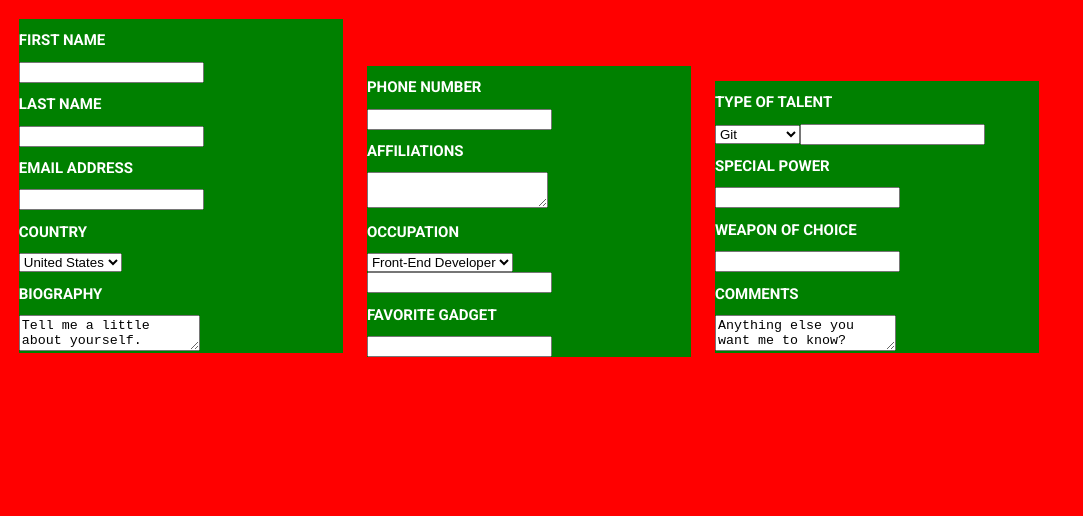
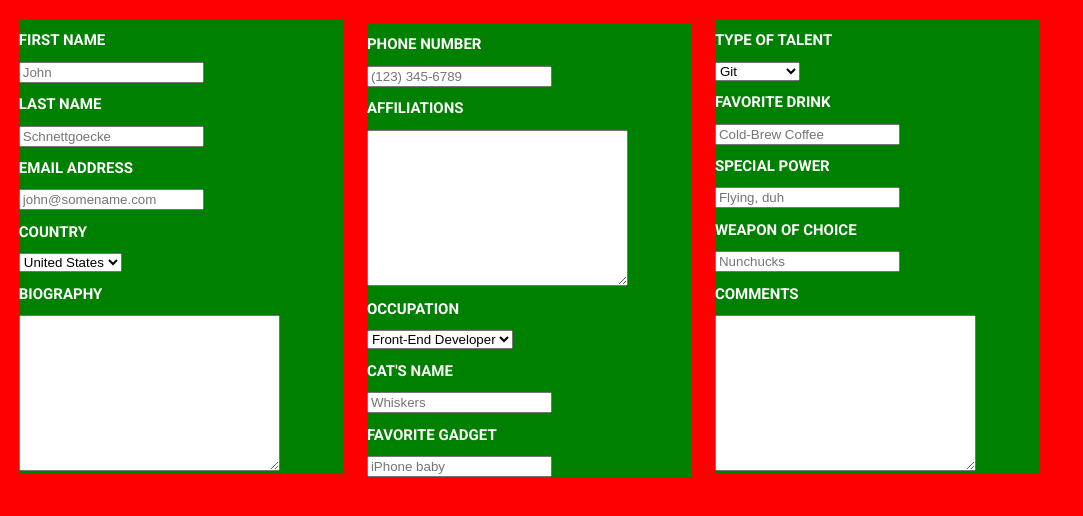
Before and after one commit to schnetthappens/2.2-responsive-exercises, a plain HTML site: page form.html in a window 1280 px wide. Shown: the whole page, without its empty margins (0-1083 px from the left). Drawn offline with Linux system fonts and the light colour scheme.

Commit message:
Fix select tags

```diff
--- a/form.html
+++ b/form.html
@@ -12,13 +12,13 @@
     <!--COLUMN ONE-->
     <div class="columnOne">
       <h2>First Name</h2>
-      <input type="text" name="first name">
+      <input type="text" name="first name" placeholder="John">
 
       <h2>Last Name</h2>
-      <input type="text" name="last name">
+      <input type="text" name="last name" placeholder="Schnettgoecke">
 
       <h2>Email Address</h2>
-      <input type="email" name="email-address">
+      <input type="email" name="email-address" placeholder="john@somename.com">
 
       <h2>Country</h2>
       <select name="country">
@@ -31,16 +31,17 @@
       </select>
 
       <h2>Biography</h2>
-      <textarea name="biography">Tell me a little about yourself.</textarea>
+      <textarea name="biography" id="" cols="30" rows="10"></textarea>
     </div><!--END COLUMN ONE-->
 
     <!--COLUMN TWO-->
     <div class="columnTwo">
       <h2>Phone Number</h2>
-      <input type="text" name="phone-number">
+      <input type="text" name="phone-number" placeholder="(123) 345-6789">
 
       <h2>Affiliations</h2>
-      <textarea name="affiliations"></textarea>
+      <!-- <textarea name="affiliations">Who do you run with?</textarea> -->
+      <textarea name="affiliations" id="" cols="30" rows="10"></textarea>
 
       <h2>Occupation</h2>
       <select name="occupation">
@@ -49,12 +50,12 @@
         <option value="Product Owner">Product Owner</option>
         <option value="Creative Director">Creative Director</option>
         <option value="Sales Manager">Sales Manager</option>
-
+      </select>
       <h2>Cat's Name</h2>
-      <input type="text" name="cats-name">
+      <input type="text" name="cats-name" placeholder="Whiskers">
 
       <h2>Favorite Gadget</h2>
-      <input type="text" name="favorite-gadget">
+      <input type="text" name="favorite-gadget" placeholder="iPhone baby">
     </div><!--END COLUMN TWO-->
 
     <!--COLUMN THREE-->
@@ -66,18 +67,19 @@
         <option value="JavaScript">JavaScript</option>
         <option value="AngularJS">AngularJS</option>
         <option value="EmberJS">EmberJS</option>
+      </select>
 
       <h2>Favorite Drink</h2>
-      <input type="text" name="favorite-drink">
+      <input type="text" name="favorite-drink" placeholder="Cold-Brew Coffee">
 
       <h2>Special Power</h2>
-      <input type="text" name="special-power">
+      <input type="text" name="special-power" placeholder="Flying, duh">
 
       <h2>Weapon of Choice</h2>
-      <input type="text" name="weapon">
+      <input type="text" name="weapon" placeholder="Nunchucks">
 
       <h2>Comments</h2>
-      <textarea name="comments">Anything else you want me to know?</textarea>
+      <textarea name="comments" id="" cols="30" rows="10"></textarea>
     </div><!--END COLUMN THREE-->
   </form>
 </body>
```
